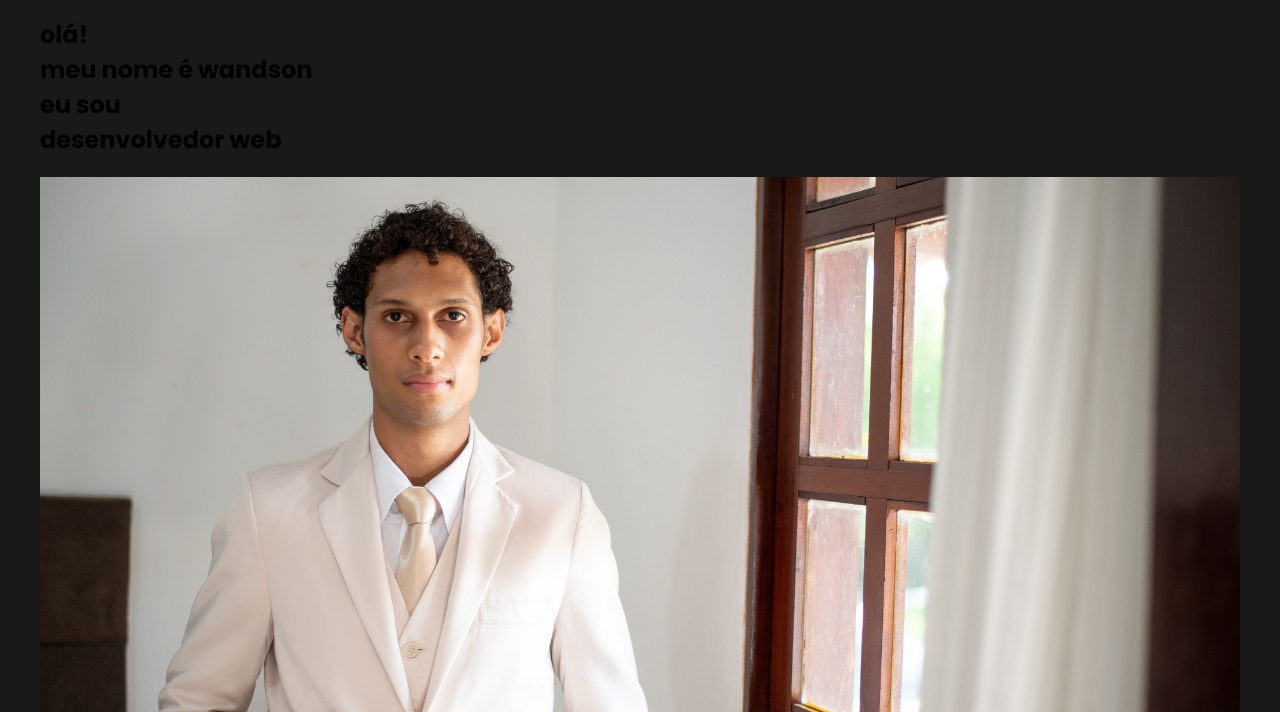
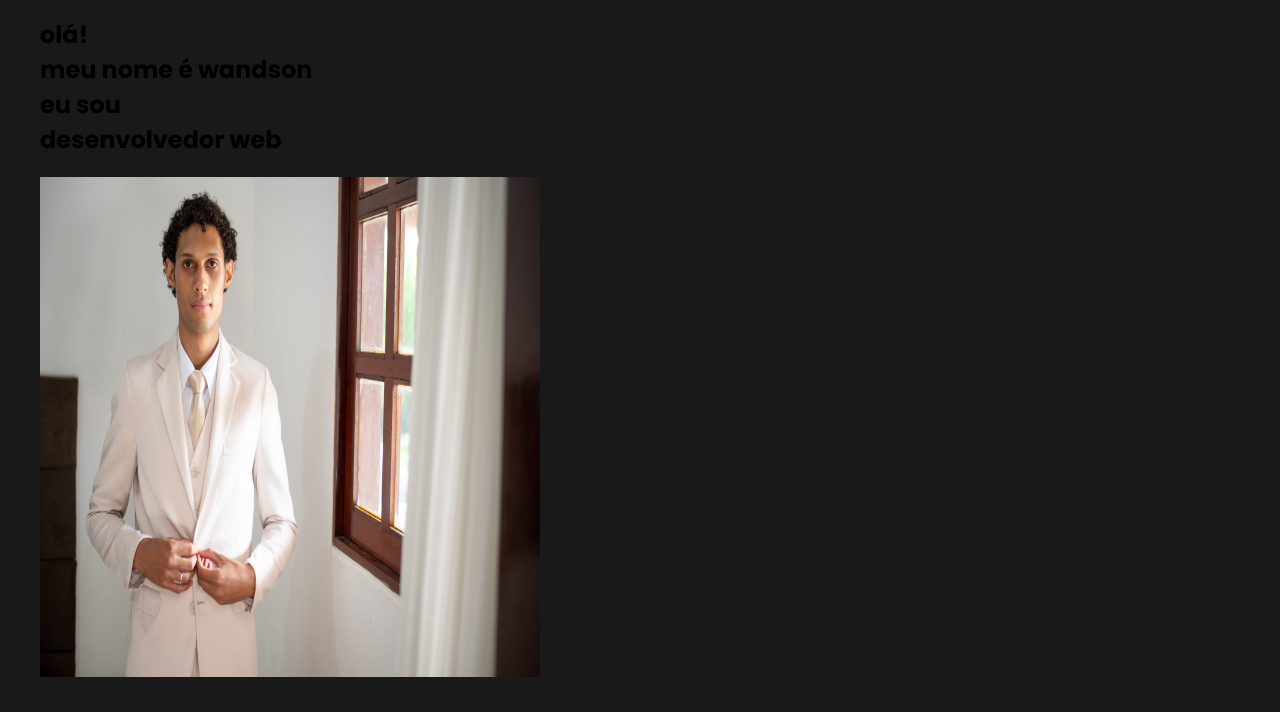
Before and after one commit to wandsonflorencio/meu-protfolio, a plain HTML site: page index.html in a window 1280 px wide. Shown: the part 240-952 px from the top of the page. Drawn offline with Linux system fonts and the light colour scheme.

Commit message:
mudei tamanho da img

```diff
--- a/index.html
+++ b/index.html
@@ -60,7 +60,7 @@
 
                 </h1>
                 <div class="profil-foto">
-                    <img src="img/DEL_4424_Original.jpg" alt="wandson">
+                    <img width="500px" height="500px" src="img/DEL_4424_Original.jpg" alt="wandson">
                 </div>
             </div>
         </div>
```
